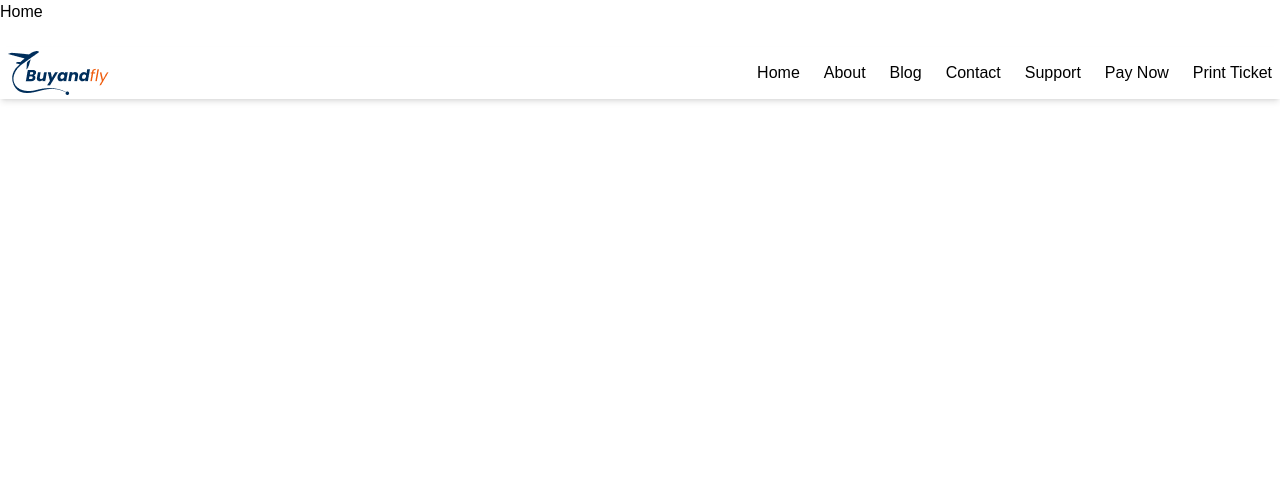
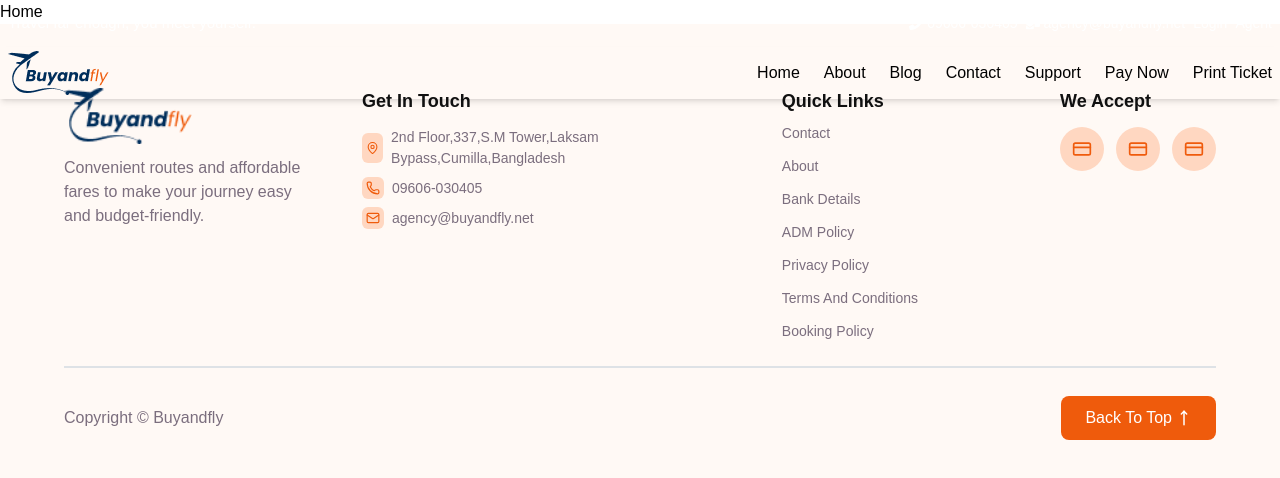
Before and after one commit to devo-ab/buyandfly, a React (Vite) app: page / in a window 1280 px wide. Shown: the top 478 px of the page. Built offline with nearby package versions, Linux system fonts and the light colour scheme.

Commit message:
added footer

```diff
--- a/package.json
+++ b/package.json
@@ -11,6 +11,7 @@
   },
   "dependencies": {
     "@tailwindcss/vite": "^4.1.17",
+    "lucide-react": "^0.562.0",
     "react": "^19.1.1",
     "react-dom": "^19.1.1",
     "react-icons": "^5.5.0",
--- a/src/Layouts/Layouts.jsx
+++ b/src/Layouts/Layouts.jsx
@@ -1,11 +1,15 @@
 import { Outlet } from "react-router-dom";
 import Navbar from "../components/shared/Navbar";
+import Footer from "../components/shared/Footer";
 
 export default function Layouts() {
   return (
     <div>
       <Navbar></Navbar>
-      <Outlet></Outlet>
+      <div>
+        <Outlet></Outlet>
+      </div>
+      <Footer></Footer>
     </div>
   );
 }
--- /dev/null
+++ b/src/components/shared/Footer.jsx
@@ -0,0 +1,96 @@
+import logo from "/public/buyandfly-logo.png";
+import { CreditCard, Mail, MapPin, MoveUp, Phone } from "lucide-react";
+export default function Footer() {
+  const scrollTop = () => {
+    window.scroll({
+      top: 50,
+      left: 0,
+      behavior: "smooth",
+    });
+  };
+
+  return (
+    <div className="bg-[#FFF9F5] p-7 lg:p-16">
+      <div className="max-w-7xl mx-auto grid lg:grid-cols-4 md:grid-cols-3 grid-cols-1 lg:justify-items-end md:justify-items-stretch justify-items-stretch lg:gap-10 md:gap-6 gap-3">
+        <div>
+          <img src={logo} alt="logo" className="w-32" />
+          <p className="font-medium text-[#7B6E7E] mt-3">
+            Convenient routes and affordable fares to make your journey easy and budget-friendly.
+          </p>
+        </div>
+
+        <div>
+          <p className="font-semibold text-[18px] text-[#111111]">Get In Touch</p>
+
+          <p className="text-[14px] text-[#7B6E7E] font-medium mt-3 flex items-center gap-2">
+            <MapPin size={30} className="bg-[#FFD7C1] p-1 text-[#EF5B0C] rounded-md" />
+            2nd Floor,337,S.M Tower,Laksam Bypass,Cumilla,Bangladesh
+          </p>
+
+          <p className="text-[14px] text-[#7B6E7E] font-medium mt-2 flex items-center gap-2">
+            <Phone size={22} className="bg-[#FFD7C1] p-1 text-[#EF5B0C] rounded-md" />
+            09606-030405
+          </p>
+
+          <p className="text-[14px] text-[#7B6E7E] font-medium mt-2 flex items-center gap-2">
+            <Mail size={22} className="bg-[#FFD7C1] p-1 text-[#EF5B0C] rounded-md" />
+            agency@buyandfly.net
+          </p>
+        </div>
+
+        <div>
+          <p className="font-semibold text-[18px] text-[#111111]">Quick Links</p>
+
+          <div className="flex flex-col space-y-2">
+            <a className="text-[14px] text-[#7B6E7E] font-medium mt-2" href="">
+              Contact
+            </a>
+            <a className="text-[14px] text-[#7B6E7E] font-medium mt-1" href="">
+              About
+            </a>
+            <a className="text-[14px] text-[#7B6E7E] font-medium mt-1" href="">
+              Bank Details
+            </a>
+            <a className="text-[14px] text-[#7B6E7E] font-medium mt-1" href="">
+              ADM Policy
+            </a>
+            <a className="text-[14px] text-[#7B6E7E] font-medium mt-1" href="">
+              Privacy Policy
+            </a>
+            <a className="text-[14px] text-[#7B6E7E] font-medium mt-1" href="">
+              Terms And Conditions
+            </a>
+            <a className="text-[14px] text-[#7B6E7E] font-medium mt-1" href="">
+              Booking Policy
+            </a>
+          </div>
+        </div>
+
+        <div>
+          <p className="font-semibold text-[18px] text-[#111111]">We Accept</p>
+          <div className="flex gap-3 mt-3">
+            <p className="bg-[#FFD7C1] rounded-full p-3 w-fit text-[#EF5B0C]">
+              <CreditCard size={20} />
+            </p>
+            <p className="bg-[#FFD7C1] rounded-full p-3 w-fit text-[#EF5B0C]">
+              <CreditCard size={20} />
+            </p>
+            <p className="bg-[#FFD7C1] rounded-full p-3 w-fit text-[#EF5B0C]">
+              <CreditCard size={20} />
+            </p>
+          </div>
+        </div>
+      </div>
+      <div className="border border-[#DEE2E6] mt-6"></div>
+      <div className="mt-7 flex items-center justify-between">
+        <p className="font-medium text-[#7B6E7E]">Copyright © Buyandfly</p>
+        <button
+          onClick={scrollTop}
+          className="text-white bg-[#EF5B0C] py-[10px] px-6 rounded-lg flex gap-1 items-center"
+        >
+          Back To Top <MoveUp size={16} strokeWidth={2.25} />
+        </button>
+      </div>
+    </div>
+  );
+}
```
Also changed, not shown: 1 other file (tests, documents, lock files or other folders).
